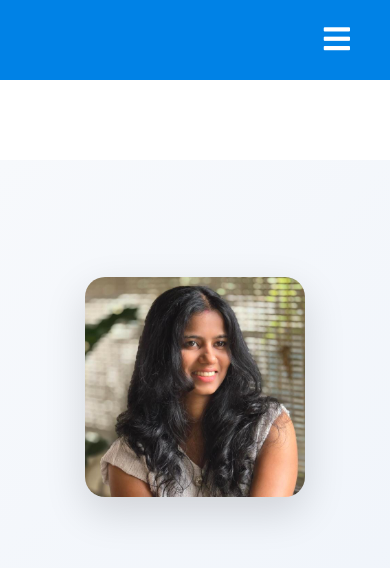
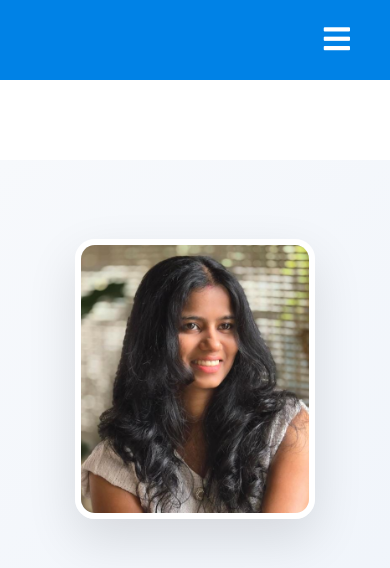
Before and after one commit to Sreedevi-Ks/Portfolio, a plain HTML site: page Portfolio-sree/index.html in a window 390 px wide. Shown: the top 568 px of the page. Drawn offline with Linux system fonts and the light colour scheme.

Commit message:
Update style.css

```diff
--- a/Portfolio-sree/style.css
+++ b/Portfolio-sree/style.css
@@ -169,15 +169,25 @@ a.active,a:hover{
 }
 
 .hero-image {
-    flex: 1;
-    text-align: center;
+    display: flex;
+    justify-content: center;
+    align-items: center;
 }
 
 .hero-image img {
     width: 300px;
+    height: 340px;
+    object-fit: cover;
     border-radius: 20px;
-    box-shadow: 0 15px 40px rgba(0,0,0,0.15);
+    border: 6px solid #ffffff;
+    box-shadow: 0 20px 50px rgba(0, 0, 0, 0.12);
+    transition: 0.3s ease;
 }
+.hero-image img:hover {
+    transform: translateY(-5px);
+}
+
+
 @media (max-width: 900px) {
 
     .hero-container {
@@ -201,7 +211,9 @@ a.active,a:hover{
     }
 
     .hero-image img {
-        width: 220px;
+        width: 240px;
+        height: 280px;
+        margin-bottom: 20px;
     }
 }
 .about{
```
